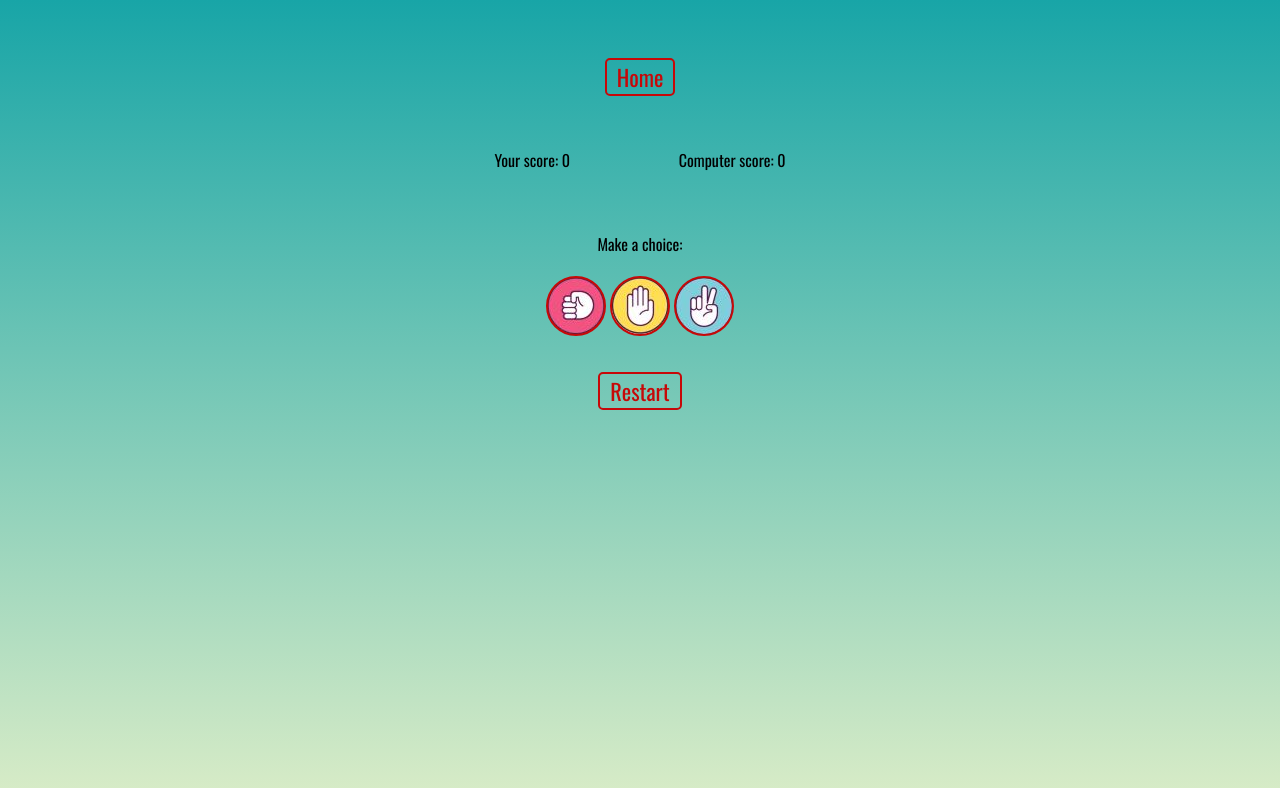
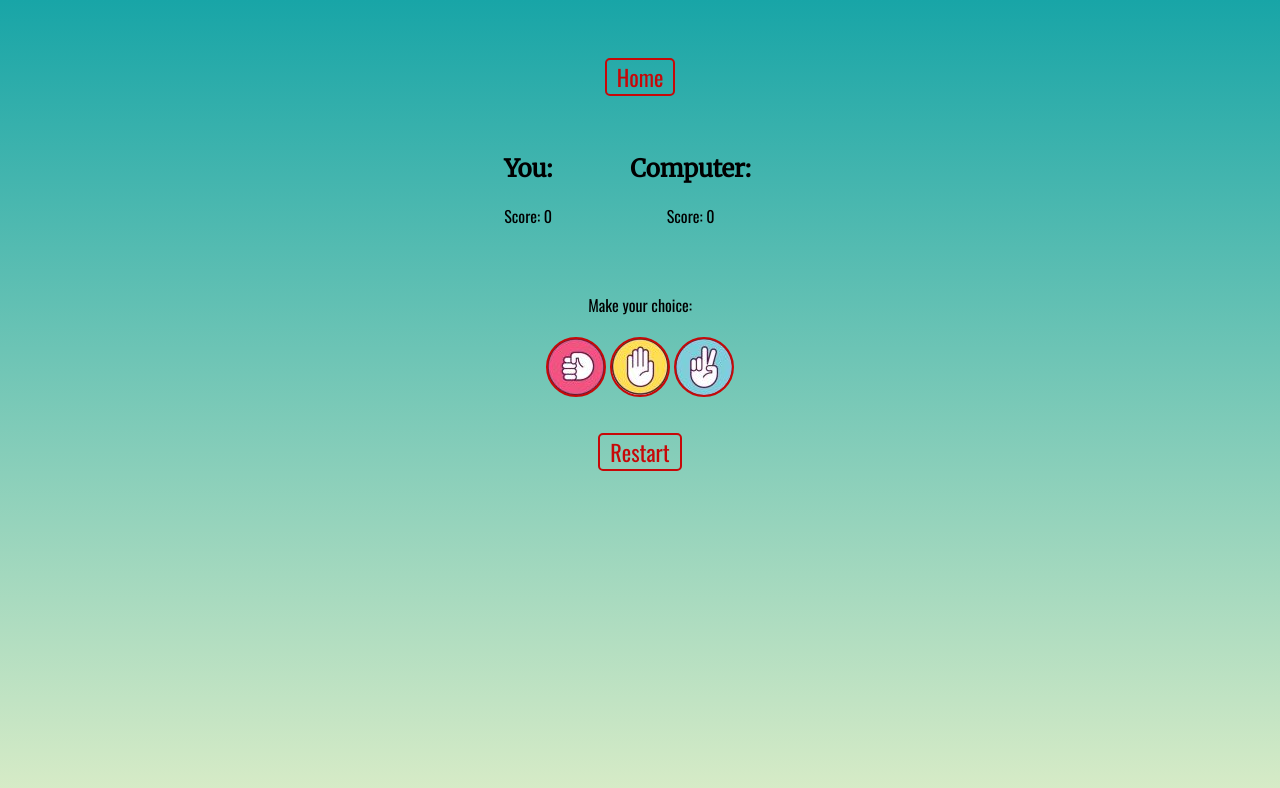
Before and after one commit to assofiejakobsson/Rock-paper-scissors-game, a plain HTML site: page game.html in a window 1280 px wide. Drawn offline with nearby package versions, Linux system fonts and the light colour scheme.

Commit message:
Change text in h2 in the score and choise. And change the rules in landing page.

```diff
--- a/assets/css/style.css
+++ b/assets/css/style.css
@@ -92,6 +92,10 @@ div#nav-home {
 
 div#game-overview {
     margin-top: 35px;
+    padding: 25px;
+    display: flex;
+    flex-direction: row;
+    justify-content: space-around;
 }
 
 #game-container p {
@@ -104,24 +108,10 @@ div#restart-game {
 
 
 
- #game-overview {
-    display: flex;
-    flex-direction: row;
-    justify-content: space-around;
-
+ div#computer-choise-score {
+    padding-right: 25px;
  }
 
- #user-choise-score {
-
- }
-
- #computer-choise-score {
-
- }
-
- #option-area {
-
- }
 
  /*Style all button/ game page*/
 
--- a/assets/js/script.js
+++ b/assets/js/script.js
@@ -5,7 +5,6 @@
 const computerChoiseDisplay = document.getElementById("computer-choise");
 const yourChoiseDisplay = document.getElementById("your-choise");
 const messageDisplay = document.getElementById("message");
-const scoreDisplay = document.getElementById("score");
 const allGameChoise = document.querySelectorAll("button");
 let yourChoise;
 let computerChoise;
--- a/game.html
+++ b/game.html
@@ -25,22 +25,21 @@
         <!--choise-message, score and result-message area-->
         <div id="game-overview">
             <div id="user-choise-score">
-                <h2><span id="your-choise"></span></h2>
-                <p>Your score: <span id="your-score">0</span></p>
+                <h2>You: <span id="your-choise"></span></h2>
+                <p>Score: <span id="your-score">0</span></p>
             </div>
             <div id="computer-choise-score">
-                <h2><span id="computer-choise"></span></h2>
-                <p>Computer score: <span id="computer-score">0</span></p>
+                <h2>Computer: <span id="computer-choise"></span></h2>
+                <p>Score: <span id="computer-score">0</span></p>
             </div>
         </div>
+        <!--Win lose message-->
         <div id="message">
-            <div id="result-message">
-                <h2><span id="message"></span></h2>
-            </div>
+
         </div>
         <!--rock, paper, scissors buttons-->
         <div id="option-area">
-            <p>Make a choice:</p>
+            <p>Make your choice:</p>
             <button class="btn-choice" aria-label="Rock" id="rock"></button>
             <button class="btn-choice" aria-label="Paper" id="paper"></button>
             <button class="btn-choice" aria-label="Scissor" id="scissor"></button>
```
Also changed, not shown: index.html (+3 -3 lines).
